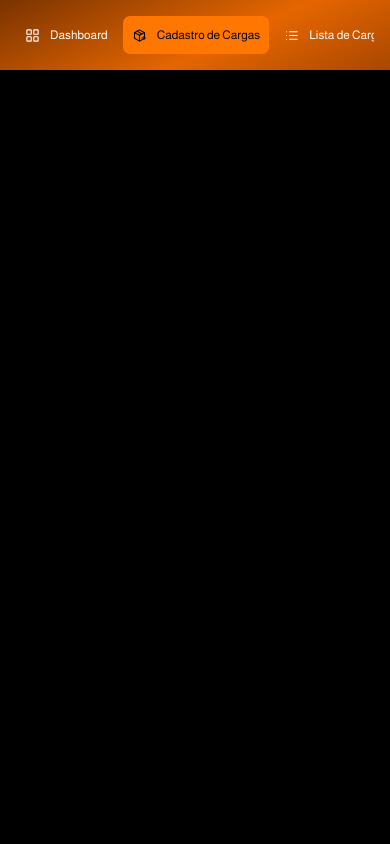
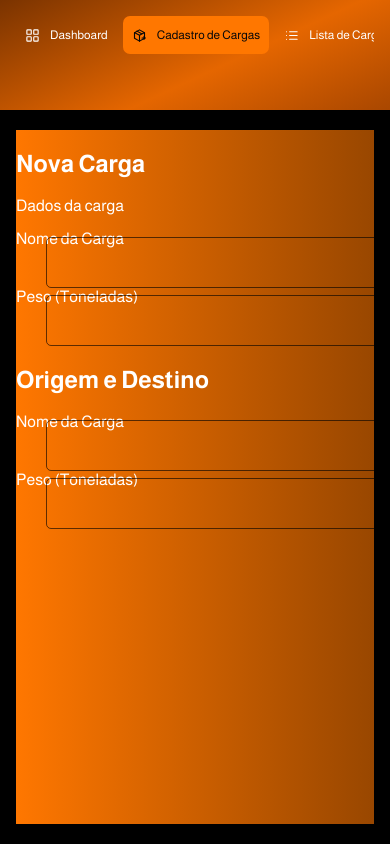
Before and after one commit to jocapletsch1-ui/Tribal-Logistics, a React (Vite) app: page /cadastrocargas in a window 390 px wide. Built offline with nearby package versions, Linux system fonts and the light colour scheme.

Commit message:
Add files via upload

```diff
--- a/src/App.jsx
+++ b/src/App.jsx
@@ -16,7 +16,7 @@ function App() {
         <p>A Tribal Logistics estará aqui para resolver <br /> seu problema</p>
       </div>
       <div className={s.grupoLogin}>
-        <Link to="/Login" className={s.botaoLogin} type="button">
+        <Link to="/login" className={s.botaoLogin} type="button">
           login
           <span className={s.setaLogin} aria-hidden="true">→</span>
         </Link>
--- a/src/CadastroCargas.jsx
+++ b/src/CadastroCargas.jsx
@@ -1,14 +1,43 @@
-import s from './CadastroCargas.module.css'
-import Sidebar from './components/Sidebar'
+import s from "./CadastroCargas.module.css";
+import Sidebar from "./components/Sidebar";
 
 function CadastroCargas() {
   return (
-    <>
     <div className={s.conteudo}>
-     <Sidebar />
+      <Sidebar />
+      <div className={s.quadradoLista}>
+        <div className={s.titulos}>
+          <h2>Nova Carga</h2>
+          <p>Dados da carga</p>
+        </div>
+        <div className={s.wrapTwo}>
+          <div>
+            <div>
+              <label htmlFor=""> Nome da Carga</label>
+              <input type="text" />
+            </div>
+            <div>
+              <label htmlFor=""> Peso (Toneladas)</label>
+              <input type="text" />
+            </div>
+          </div>
+          <div className={s.titulos}>
+          <h2>Origem e Destino</h2>
+        </div>
+        <div>
+            <div>
+              <label htmlFor=""> Nome da Carga</label>
+              <input type="text" />
+            </div>
+            <div>
+              <label htmlFor=""> Peso (Toneladas)</label>
+              <input type="text" />
+            </div>
+          </div>
+        </div>
+      </div>
     </div>
-    </>
-  )
+  );
 }
 
-export default CadastroCargas
+export default CadastroCargas;
--- a/src/CadastroCargas.module.css
+++ b/src/CadastroCargas.module.css
@@ -2,3 +2,46 @@ body{
     background-color: black;
     overflow-y: hidden;
 }
+
+.conteudo {
+    --laranja: #ff7700;
+    --laranja-escuro: #331800;
+
+    display: grid;
+    grid-template-columns: minmax(0, 1fr) 225px;
+    position: relative;
+    box-sizing: border-box;
+    height: 100vh;
+    overflow: auto;
+    font-family: "Almarai", sans-serif;
+    color: #fff;
+    background: #000;
+}
+
+@media (max-width: 760px) {
+    .conteudo {
+        grid-template-columns: minmax(0, 1fr);
+        height: 100vh;
+        min-height: 0;
+        overflow: auto;
+    }
+}
+.quadradoLista{
+    grid-column: 1;
+    grid-row: 1;
+    justify-self: center;
+    align-self: center;
+    box-sizing: border-box;
+    width: min(100%, 1008px);
+    height: min(758px, calc(100vh - 48px));
+    background: linear-gradient(90deg, #ff7700, #994700);
+}
+
+@media (max-width: 760px) {
+    .quadradoLista {
+        grid-column: 1;
+        grid-row: 2;
+        width: calc(100% - 32px);
+        height: min(758px, calc(100vh - 150px));
+    }
+}
--- a/src/Home.module.css
+++ b/src/Home.module.css
@@ -258,8 +258,9 @@
 .donut {
   position: relative;
   flex-shrink: 0;
-  width: 125px;
-  height: 125px;
+  width: 200px;
+  height: 200px;
+  margin-left: -25px;
 }
 
 .donutGrafico {
@@ -314,8 +315,8 @@
 
 .marcador {
   flex-shrink: 0;
-  width: 10px;
-  height: 10px;
+  width: 15px;
+  height: 15px;
   margin-top: 4px;
   border-radius: 2px;
 }
@@ -323,13 +324,13 @@
 .nomeLegenda {
   margin: 0;
   color: #fff;
-  font-size: 10px;
+  font-size: 16px;
 }
 
 .valorLegenda {
   margin: 3px 0 0;
   color: rgb(255 255 255 / 55%);
-  font-size: 9px;
+  font-size: 15px;
 }
 
 /* Card do segundo gráfico */
@@ -368,7 +369,7 @@
 
   width: 100%;
   min-width: 0;
-  height: 230px;
+  height: 450px;
   margin: 0;
   padding: 0;
 
--- a/src/components/Sidebar.jsx
+++ b/src/components/Sidebar.jsx
@@ -111,7 +111,7 @@ function Sidebar() {
             <span>{item.nome}</span>
           </Link>
         ))}
-        <Link to="/Login" className={s.aba}>
+        <Link to="/login" className={s.aba}>
           <Icone nome="sair" />
           <span>Sair</span>
         </Link>
--- a/src/main.jsx
+++ b/src/main.jsx
@@ -14,7 +14,7 @@ const router = createBrowserRouter([
     element: <App />,
   },
   {
-    path: "/Login",
+    path: "/login",
     element: <Login />,
   },
   {
```
Also changed, not shown: 3 other files (tests, documents, lock files or other folders).
